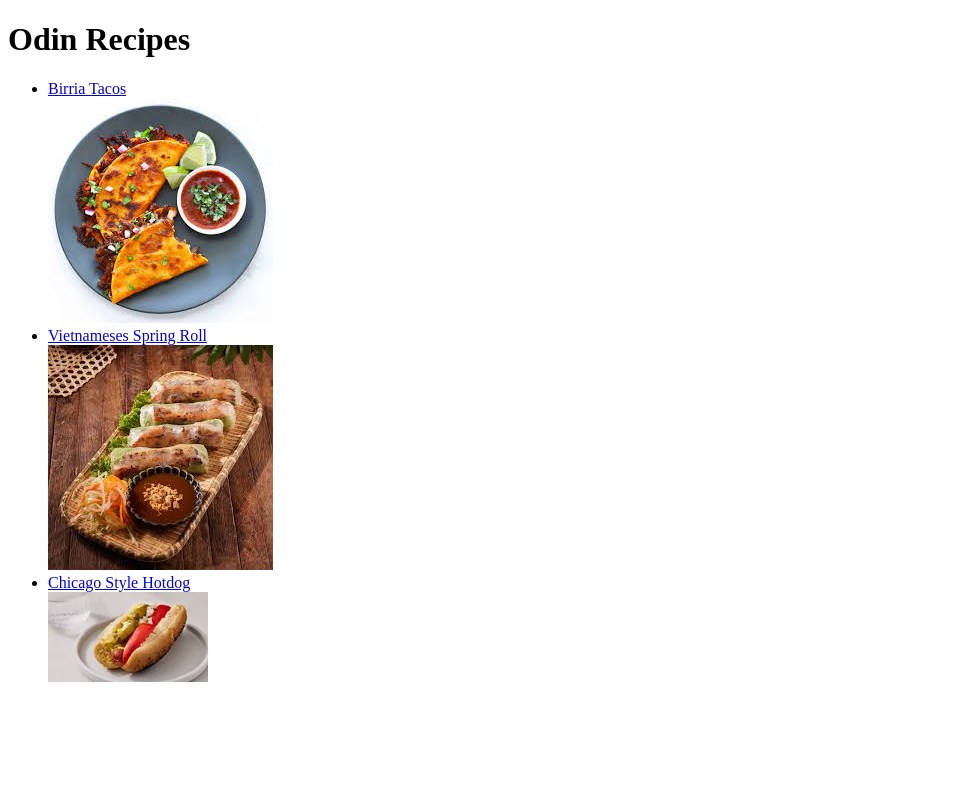
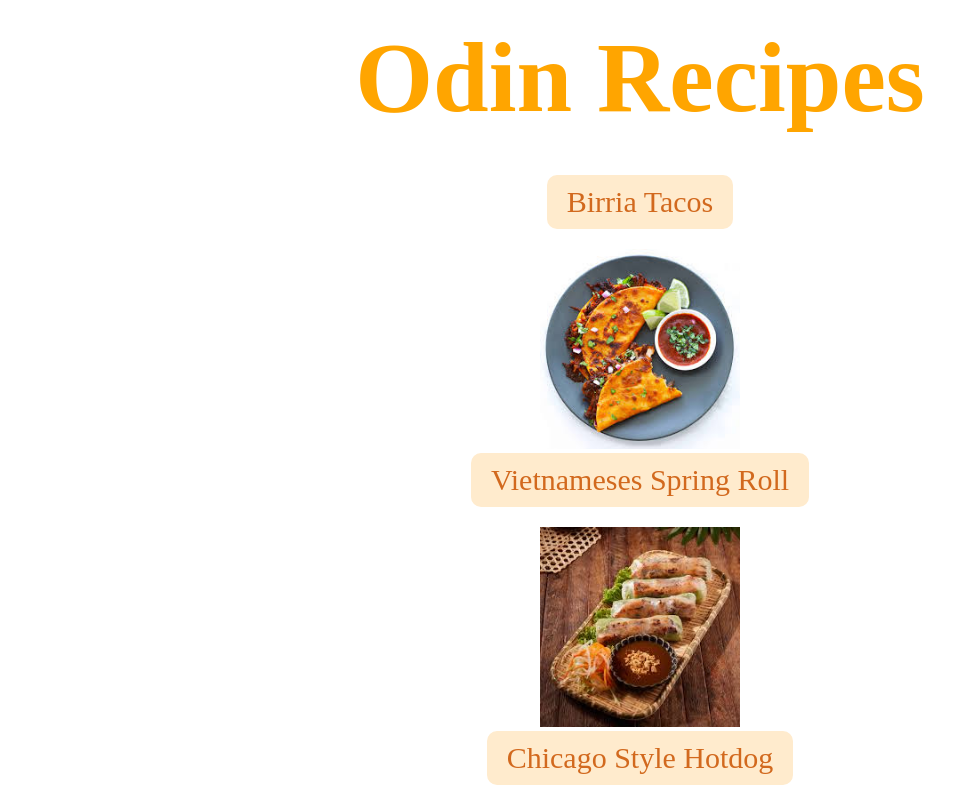
Before and after one commit to Hakidie/odin-recipes, a plain HTML site: page index.html in a window 1280 px wide. Shown: the top 800 px of the page, without its empty margins (0-977 px from the left). Drawn offline with Linux system fonts and the light colour scheme.

Commit message:
Add files via upload

```diff
--- a/index.html
+++ b/index.html
@@ -3,7 +3,7 @@
 <head>
     <meta charset="UTF-8">
     <meta name="viewport" content="width=device-width, initial-scale=1.0">
-    <link rel="stylesheet" href="./styles/styles.css"/>
+    <link rel="stylesheet" href="./styles.css"/>
     <title>Document</title>
 </head>
 <body>
--- /dev/null
+++ b/styles.css
@@ -0,0 +1,41 @@
+* {
+    margin: 0;
+    padding: 0;
+}
+
+.main-title {
+    font-size: 100px;
+    margin-top: 20px;
+    text-align: center;
+    font-weight: 600;
+    color: orange;
+}
+
+/* center the whole list */
+.recipes {
+    list-style: none;
+    text-align: center;
+    margin: 40px auto;
+}
+
+/* style each link as a pill-shaped button */
+.recipy-1 a,
+.recipy-2 a,
+.recipy-3 a {
+    display: inline-block;
+    font-size: 30px;
+    text-decoration: none;
+    color: chocolate;
+
+    background-color: blanchedalmond;
+    border-radius: 10px;
+
+    padding: 10px 20px;
+    margin-bottom: 20px;
+}
+
+img {
+    width: 200px;
+    height: 200px;
+    object-fit: cover;
+}
```
